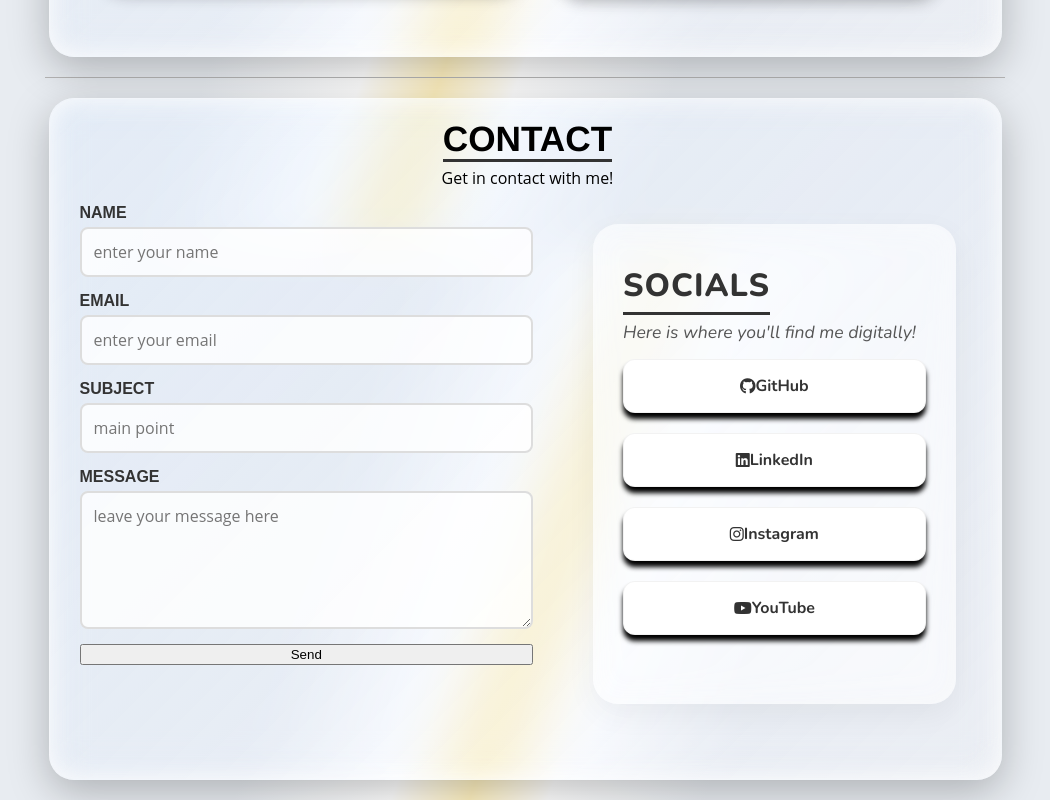
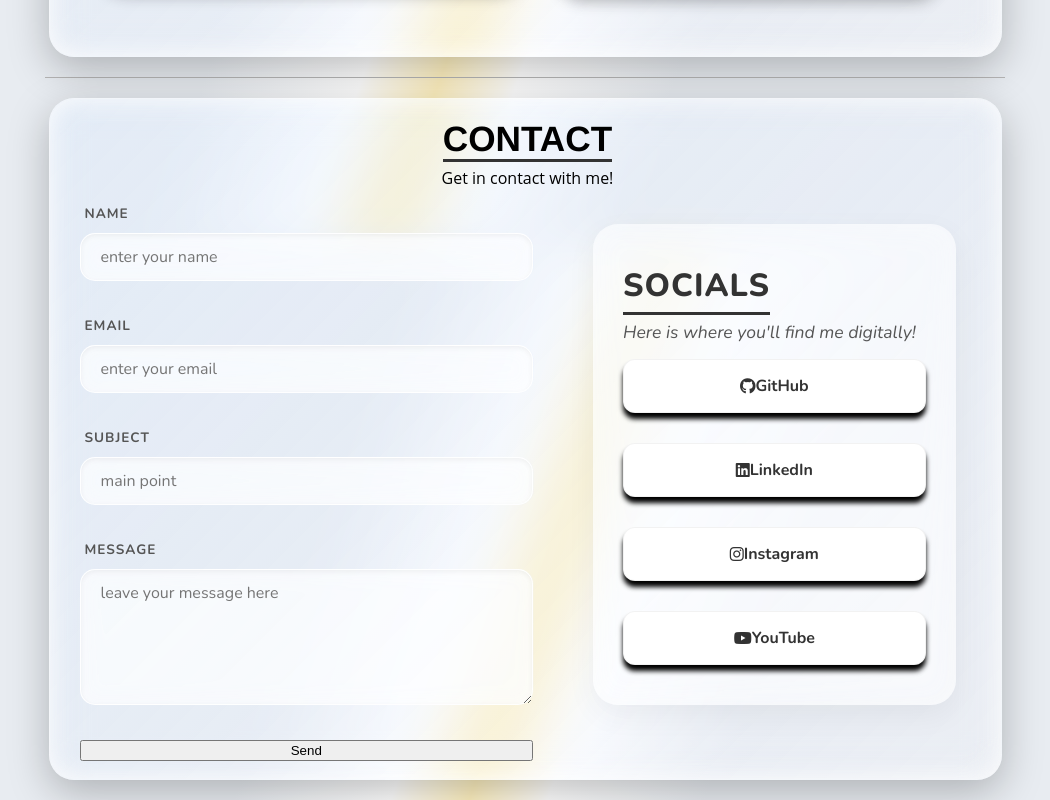
Before and after one commit to BaBaBunny/personal-website, a React (Vite) app in the folder personal-website/: page / in a window 1280 px wide. Shown: the part 2954-3754 px from the top of the page, without its empty margins (115-1165 px from the left). Built offline with nearby package versions, Linux system fonts and the light colour scheme.

Commit message:
contact form revamp ui

```diff
--- a/personal-website/src/index.css
+++ b/personal-website/src/index.css
@@ -357,6 +357,7 @@ body::before {
   margin-top: 0;
   margin-bottom: 10px;
   font-size: 1.6rem;
+  font-weight: 600;
   border-bottom: 3px solid rgba(0,0,0,0.1);
 
   font-family: 'Nunito', sans-serif;
@@ -488,6 +489,7 @@ body::before {
   font-family: "Nunito", sans-serif;
   margin-top: 0;
   font-size: 1.5rem;
+  font-weight: 600;
   color: #000;
   border-bottom: 2px solid rgba(0,0,0,0.1); /* Subtle divider line */
   padding-bottom: 5px;
@@ -562,6 +564,90 @@ body::before {
   flex: 1;
 }
 
+.form-box {
+  display: flex;
+  flex-direction: column;
+  gap: 5px;
+  text-align: left;
+  width: 100%;
+
+  margin-bottom: 20px;
+}
+
+.form-box label {
+  font-size: 0.85rem;
+  font-weight: 700;
+  font-family: 'Nunito', sans-serif;
+
+  text-transform: uppercase;
+  letter-spacing: 1px;
+
+  color: #555;
+  margin-left: 5px;
+}
+
+.form-box input, .form-box textarea {
+  padding: 12px 20px;
+  width: 100%;
+  margin-top: 5px;
+
+  background-color: rgba(255, 255, 255, 0.7); /* Slightly see-through white */
+  backdrop-filter: blur(10px);
+  border: 1px solid rgba(255,255,255,0.8);
+  border-radius: 15px;
+
+  font-size: 1rem;
+  font-family: 'Nunito', sans-serif;
+  color: #333;
+
+  transition: all 0.3s ease;
+  box-shadow: inset 0 2px 5px rgba(0,0,0,0.05);
+}
+
+/* Make the border highlight when you click inside */
+.form-box input:focus,
+.form-box textarea:focus {
+  border-color: #333;
+  background-color: #ffffff;
+  box-shadow: 0 5px 15px rgba(0,0,0,0,1);
+
+  outline: none;
+}
+
+.submit-btn {
+  width: 100%;
+  padding: 15px;
+  margin-top: 20px;
+
+  background-color: #333;
+  color: white;
+
+  border: none;
+  border-radius: 50px;
+
+  font-family: 'Nunito', sans-serif;
+  font-size: 1.1rem;
+  font-weight: 700;
+  text-transform: uppercase;
+  letter-spacing: 1px;
+
+  cursor: pointer;
+  transition: 0.3s cubic-bezier(0.25, 0.8, 0.25, 1);
+  box-shadow: 0 5px 15px rgba(0,0,0,0.2);
+}
+
+.submit-btn:hover {
+    background-color: #000;
+    transform: translateY(-3px) scale(1.05);
+    box-shadow: 0 10px 25px rgba(0,0,0,0.3);
+}
+
+.send-button:disabled {
+    background-color: #bc3737;
+    cursor: not-allowed;
+    transform: none;
+}
+
 .contact-right {
   flex: 1;
   display: flex;
@@ -632,7 +718,7 @@ body::before {
 
   display: flex;
   flex-direction: column;
-  gap: 20px;
+  gap: 30px;
 }
 
 .socials-list li {
@@ -646,21 +732,21 @@ body::before {
 .social-btn.github:hover {
   background-color: #4c00ff;
   color: white;
-  transform: translateY(-5px) scale(1.02);
+  transform: translateY(-3px) scale(1.05);
   box-shadow: 0 10px 20px rgba(0,0,0,0.2);
 }
 
 .social-btn.linkedin:hover {
   background-color: #0077b5;
   color: white;
-  transform: translateY(-5px) scale(1.02);
+  transform: translateY(-3px) scale(1.05);
   box-shadow: 0 10px 20px rgba(0, 119, 181, 0.3);
 }
 
 .social-btn.instagram:hover {
   background: linear-gradient(45deg, #f09433 0%, #e6683c 25%, #dc2743 50%, #cc2366 75%, #bc1888 100%);
   color: white;
-  transform: translateY(-5px) scale(1.02);
+  transform: translateY(-3px) scale(1.05);
   box-shadow: 0 10px 20px rgba(220, 39, 67, 0.3);
   border-color: transparent;
 }
@@ -668,59 +754,6 @@ body::before {
 .social-btn.youtube:hover {
   background-color: red;
   color: white;
-  transform: translateY(-5px) scale(1.02);
+  transform: translateY(-3px) scale(1.05);
   box-shadow: 0 10px 20px rgba(0,0,0,0.2);
 }
-
-.form-box {
-    display: flex;
-    flex-direction: column;
-    gap: 5px;
-    text-align: left;
-    width: 100%;
-}
-
-.form-box label {
-    font-size: 1rem;
-    font-weight: bold;
-    color: #333;
-    text-transform: uppercase;
-    font-family: 'Montserrat', sans-serif;
-}
-
-.form-box input,
-.form-box textarea {
-    padding: 12px;
-    border: 2px solid #ddd;
-    border-radius: 8px;
-    font-size: 1rem;
-    font-family: 'Open Sans', sans-serif;
-    background-color: rgba(255, 255, 255, 0.8); /* Slightly see-through white */
-    transition: all 0.3s ease;
-}
-
-/* Make the border highlight when you click inside */
-.form-box input:focus,
-.form-box textarea:focus {
-    border-color: #555;
-    background-color: #fff;
-    outline: none;
-}
-
-.submit-btn {
-    margin-top: 15px;
-    padding: 15px;
-    background-color: #333;
-    color: white;
-    border: none;
-    border-radius: 20px;
-    font-size: 1rem;
-    font-weight: bold;
-    cursor: pointer;
-    text-transform: uppercase;
-    transition: background-color 0.3s ease;
-}
-
-.submit-btn:hover {
-    background-color: #000;
-}
```
Lines whose indentation alone changed are shown as unchanged.
